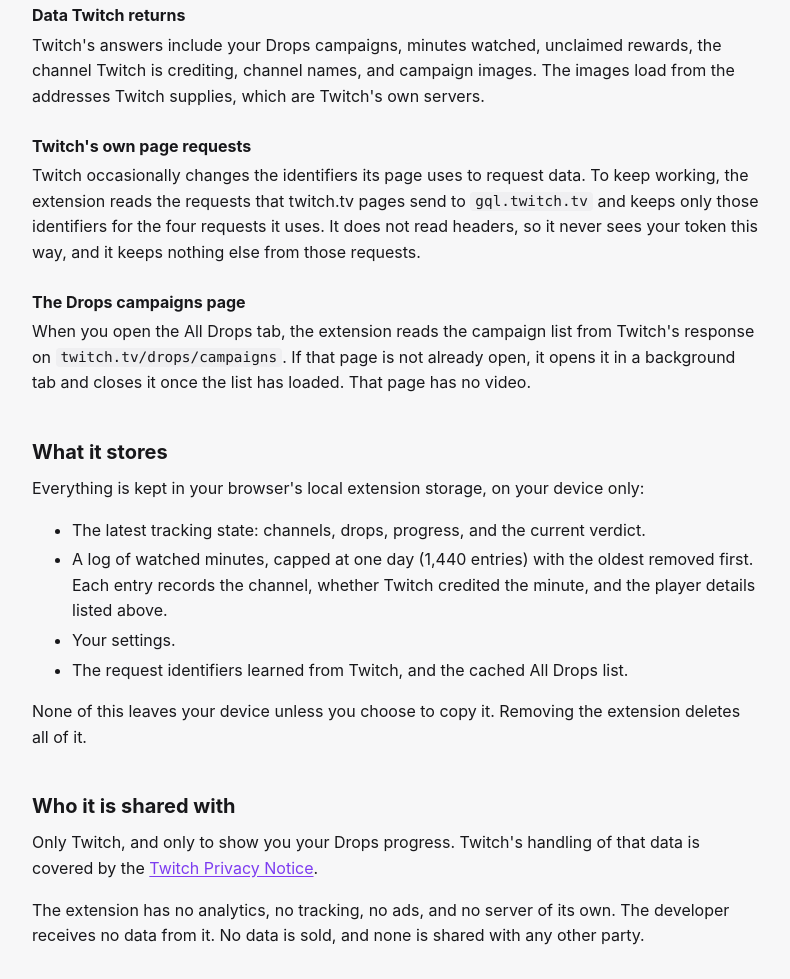
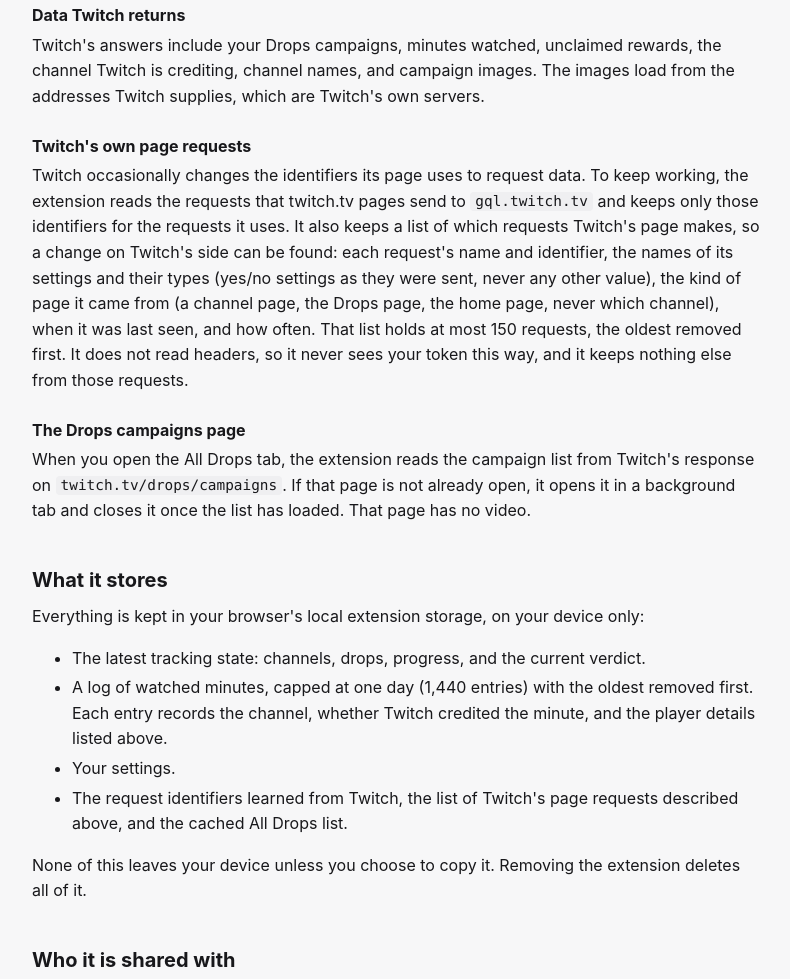
Before and after one commit to hooov/hovjsyy.dev, a plain HTML site: page drops-tracker/privacy/index.html in a window 1280 px wide. Shown: the part 812-1791 px from the top of the page, without its empty margins (244-1034 px from the left). Drawn offline with Linux system fonts and the light colour scheme.

Commit message:
Drops Tracker privacy: the list of Twitch's page requests (0.1.6)

```diff
--- a/drops-tracker/privacy/index.html
+++ b/drops-tracker/privacy/index.html
@@ -22,7 +22,7 @@
   <main>
     <div class="wrap">
       <h1>Drops Tracker privacy policy</h1>
-      <p class="meta">Effective November 9, 2026</p>
+      <p class="meta">Effective November 19, 2026</p>
 
       <div class="note">
         <p><strong>Short version:</strong> Drops Tracker has no servers and collects nothing for its developer. It reads your Twitch session in your own browser so it can ask Twitch about your Drops progress. That data goes only to Twitch, and everything the extension keeps stays on your device.</p>
@@ -42,7 +42,7 @@
       <p>Twitch's answers include your Drops campaigns, minutes watched, unclaimed rewards, the channel Twitch is crediting, channel names, and campaign images. The images load from the addresses Twitch supplies, which are Twitch's own servers.</p>
 
       <h3>Twitch's own page requests</h3>
-      <p>Twitch occasionally changes the identifiers its page uses to request data. To keep working, the extension reads the requests that twitch.tv pages send to <code>gql.twitch.tv</code> and keeps only those identifiers for the four requests it uses. It does not read headers, so it never sees your token this way, and it keeps nothing else from those requests.</p>
+      <p>Twitch occasionally changes the identifiers its page uses to request data. To keep working, the extension reads the requests that twitch.tv pages send to <code>gql.twitch.tv</code> and keeps only those identifiers for the requests it uses. It also keeps a list of which requests Twitch's page makes, so a change on Twitch's side can be found: each request's name and identifier, the names of its settings and their types (yes/no settings as they were sent, never any other value), the kind of page it came from (a channel page, the Drops page, the home page, never which channel), when it was last seen, and how often. That list holds at most 150 requests, the oldest removed first. It does not read headers, so it never sees your token this way, and it keeps nothing else from those requests.</p>
 
       <h3>The Drops campaigns page</h3>
       <p>When you open the All Drops tab, the extension reads the campaign list from Twitch's response on <code>twitch.tv/drops/campaigns</code>. If that page is not already open, it opens it in a background tab and closes it once the list has loaded. That page has no video.</p>
@@ -53,7 +53,7 @@
         <li>The latest tracking state: channels, drops, progress, and the current verdict.</li>
         <li>A log of watched minutes, capped at one day (1,440 entries) with the oldest removed first. Each entry records the channel, whether Twitch credited the minute, and the player details listed above.</li>
         <li>Your settings.</li>
-        <li>The request identifiers learned from Twitch, and the cached All Drops list.</li>
+        <li>The request identifiers learned from Twitch, the list of Twitch's page requests described above, and the cached All Drops list.</li>
       </ul>
       <p>None of this leaves your device unless you choose to copy it. Removing the extension deletes all of it.</p>
 
```
